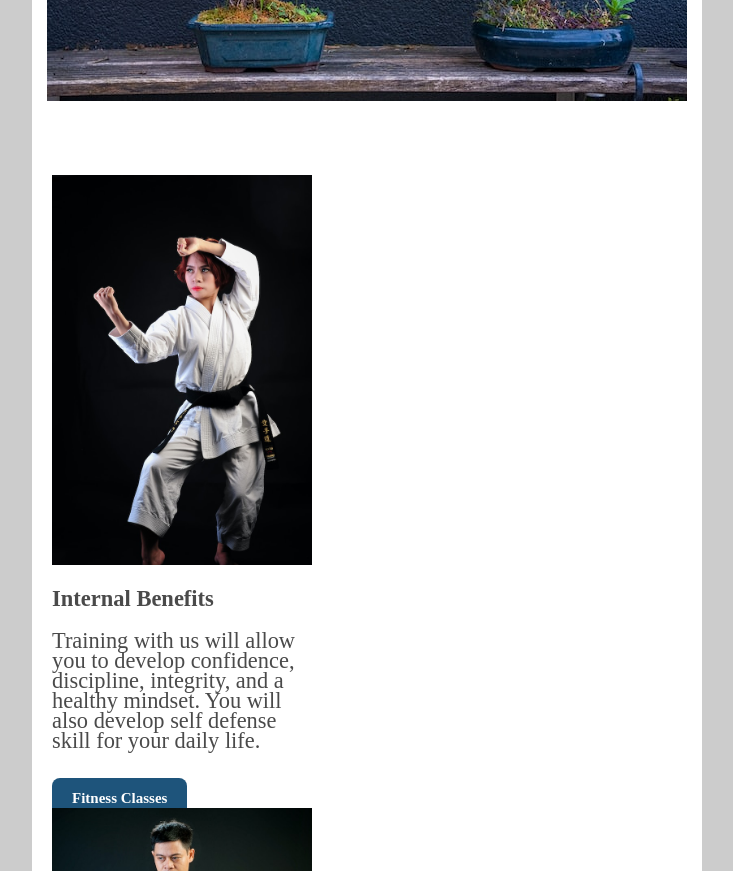
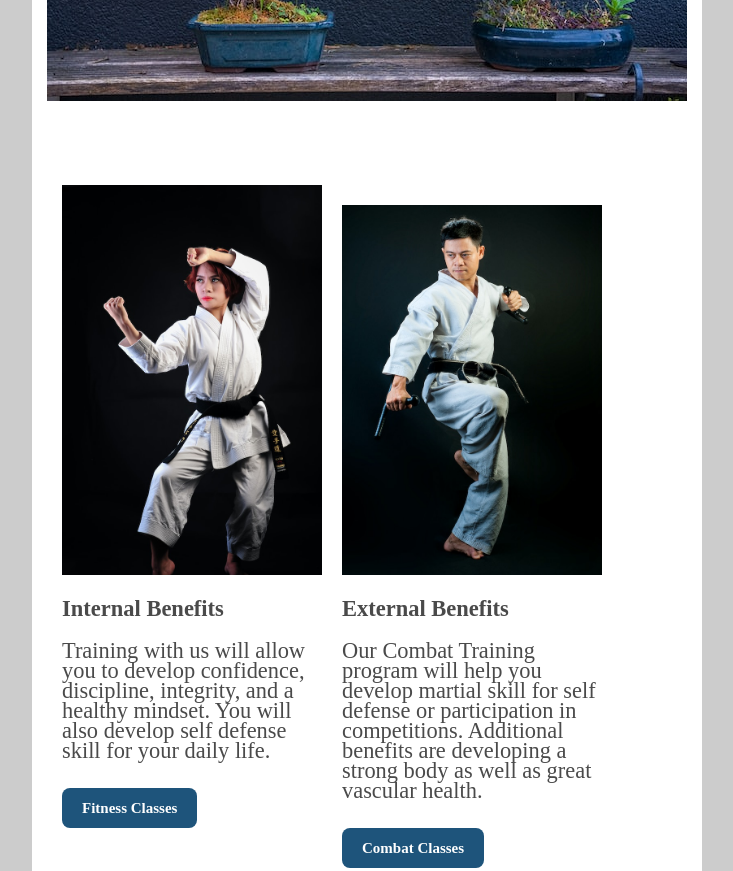
Before and after one commit to gittenshq/html-email-template, a plain HTML site: page Resources/index.html in a window 1280 px wide. Shown: the part 660-1531 px from the top of the page, without its empty margins (273-1006 px from the left). Drawn offline with Linux system fonts and the light colour scheme.

Commit message:
column positions set

```diff
--- a/Resources/style.css
+++ b/Resources/style.css
@@ -74,13 +74,16 @@ h2 {
 
 .columns {
     width: 100%;
-    display: inline;
+    display: table-row;
+    align-items: center;
 }
 
 .left {
     font-size: 15px;
     text-align: left;
     line-height: 20px;
+    display: table-cell;
+    padding: 10px;
 }
 
 .image-left {
@@ -107,6 +110,8 @@ h2 {
     font-size: 15px;
     text-align: left;
     line-height: 20px;
+    display: table-cell;
+    padding: 10px;
 }
 
 .image-right {
@@ -126,8 +131,9 @@ h2 {
 .content {
     width: 100%;
     max-width: 300px;
-    display: inline-block;
+    display: grid;
     vertical-align: top;
+    align-items: center;
 }
 
 @media screen and (max-width: 600px) {
```
